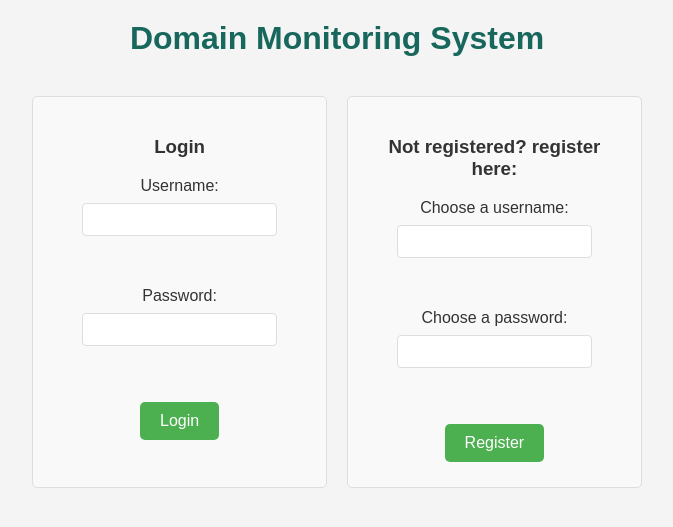
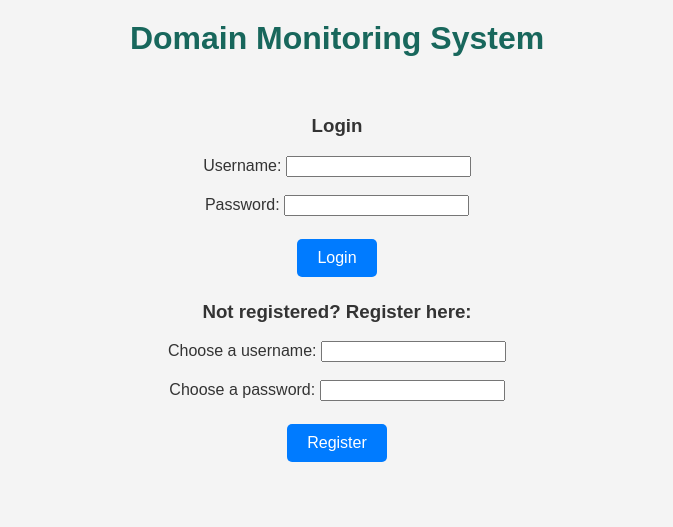
Before and after one commit to RoyG1982/Roy_Public, a Flask app: page / in a window 1280 px wide. Shown: the top 527 px of the page, without its empty margins (303-976 px from the left). Run offline with Flask 3, Linux system fonts and the light colour scheme.

Commit message:
Initial commit

```diff
--- a/app.py
+++ b/app.py
@@ -16,18 +16,20 @@ def load_users():
 
 # Write user data to the JSON file
 def save_users(users):
-    with open(users_file_path, 'w') as file:
-        json.dump(users, file, indent=2)
+    try:
+        with open(users_file_path, 'w') as file:
+            json.dump(users, file, indent=2)
+    except Exception as e:
+        print(f"Error saving users: {e}")
 
 # Route to serve the registration page (HTML form)
 @app.route('/')
 def index():
     return render_template('index.html')
 
-# Route to handle form submission (POST request)
+# Route to handle user registration
 @app.route('/register', methods=['POST'])
 def register():
-    # Get the form data (username and password)
     username = request.json.get('username')
     password = request.json.get('password')
 
@@ -50,5 +52,27 @@ def register():
 
     return jsonify({'message': 'User registered successfully!'})
 
+# Route to handle user login
+@app.route('/login', methods=['POST'])
+def login():
+    username = request.json.get('username')
+    password = request.json.get('password')
+
+    # Validate the input
+    if not username or not password:
+        return jsonify({'error': 'Username and password are required'}), 400
+
+    # Load existing users
+    users = load_users()
+
+    # Check if the username exists and if the password matches
+    if username not in users:
+        return jsonify({'error': 'Username not found'}), 404
+
+    if users[username] != password:
+        return jsonify({'error': 'Incorrect password'}), 403
+
+    return jsonify({'message': 'Login successful!'})
+
 if __name__ == '__main__':
     app.run(debug=True)
--- a/static/app.js
+++ b/static/app.js
@@ -1,16 +1,17 @@
-// Get references to the form and status elements
-const form = document.getElementById('registration_form');
+// Get references to the forms and status element
+const registrationForm = document.getElementById('registration_form');
+const loginForm = document.getElementById('login_form');
 const statusDiv = document.getElementById('status');
 
-// Add an event listener for form submission
-form.addEventListener('submit', function(event) {
+// Add event listener for the registration form
+registrationForm.addEventListener('submit', function(event) {
     event.preventDefault();  // Prevent the form from reloading the page
 
-    // Get form data
-    const username = document.getElementById('username').value;
-    const password = document.getElementById('password').value;
+    // Get form data for registration
+    const username = document.getElementById('choose_username').value;
+    const password = document.getElementById('choose_password').value;
 
-    // Send the data to the Flask server using Fetch API
+    // Send the registration data to the Flask server using Fetch API
     fetch('/register', {
         method: 'POST',
         headers: {
@@ -35,3 +36,37 @@ form.addEventListener('submit', function(event) {
         statusDiv.style.color = 'red';
     });
 });
+
+// Add event listener for the login form
+loginForm.addEventListener('submit', function(event) {
+    event.preventDefault();  // Prevent the form from reloading the page
+
+    // Get form data for login
+    const username = document.getElementById('username').value;
+    const password = document.getElementById('password').value;
+
+    // Send the login data to the Flask server using Fetch API
+    fetch('/login', {
+        method: 'POST',
+        headers: {
+            'Content-Type': 'application/json'  // Set the content type to JSON
+        },
+        body: JSON.stringify({ username, password })  // Send data as a JSON string
+    })
+    .then(response => response.json())  // Parse the JSON response
+    .then(data => {
+        // Display the server response
+        if (data.message) {
+            statusDiv.textContent = data.message;
+            statusDiv.style.color = 'green';
+        } else if (data.error) {
+            statusDiv.textContent = data.error;
+            statusDiv.style.color = 'red';
+        }
+    })
+    .catch(error => {
+        // Handle any errors during the fetch
+        statusDiv.textContent = 'Error: ' + error.message;
+        statusDiv.style.color = 'red';
+    });
+});
--- a/templates/index.html
+++ b/templates/index.html
@@ -4,62 +4,14 @@
     <meta charset="UTF-8">
     <meta name="viewport" content="width=device-width, initial-scale=1.0">
     <title>User Registration</title>
-    <link rel="stylesheet" href="static/style.css">
-    <style>
-        /* Flexbox container for the two forms */
-        .form-container {
-            display: flex;
-            justify-content: center; /* Center the forms horizontally */
-            gap: 20px; /* Add space between the forms */
-        }
-
-        form {
-            width: 20%; /* Adjust the form width as needed */
-            padding: 20px;
-            border: 1px solid #ddd;
-            border-radius: 5px;
-            background-color: #f9f9f9;
-            display: flex;
-            flex-direction: column; /* Align children vertically */
-            align-items: center; /* Center align items within the form */
-        }
-
-        label {
-            display: block;
-            text-align: center; /* Center the text inside the label */
-            margin-bottom: 8px;
-            width: 100%; /* Ensure label takes up full width to align its contents */
-        }
-
-        input {
-            width: 70%;
-            padding: 8px;
-            margin-bottom: 15px;
-            border: 1px solid #ddd;
-            border-radius: 4px;
-        }
-
-        button {
-            padding: 10px 20px;
-            border: none;
-            background-color: #4CAF50;
-            color: white;
-            cursor: pointer;
-            border-radius: 5px;
-        }
-
-        button:hover {
-            background-color: #45a049;
-        }
-    </style>
-
+    <link rel="stylesheet" href="{{ url_for('static', filename='style.css') }}">
 </head>
 <body>
 
     <h1>Domain Monitoring System</h1> </br>
 
     <div class="form-container">
-
+        <!-- Login Form -->
         <form id="login_form">
             <h3>Login</h3>
             <label for="username">Username:</label>
@@ -69,20 +21,20 @@
             <button type="submit">Login</button>
         </form>
 
+        <!-- Registration Form -->
         <form id="registration_form">
-        <h3>Not registered? register here:</h3>
+            <h3>Not registered? Register here:</h3>
             <label for="choose_username">Choose a username:</label>
             <input type="text" id="choose_username" name="choose_username" required><br><br>
             <label for="choose_password">Choose a password:</label>
             <input type="password" id="choose_password" name="choose_password" required><br><br>
             <button type="submit">Register</button>
         </form>
-
     </div>
 
     <div id="status"></div>
 
-    <!-- Link to the external JavaScript file (located in static/) -->
+    <!-- Link to external JavaScript file -->
     <script src="{{ url_for('static', filename='app.js') }}"></script>
 
 </body>
--- a/users.json
+++ b/users.json
@@ -1,5 +1,4 @@
 {
-  "ZXZX": "ZXZX",
-  "roy": "ginat",
-  "asdasd": "asdasd"
+  "roy": "1234",
+  "Roy": "1234"
 }
```
Lines whose indentation alone changed are shown as unchanged.
